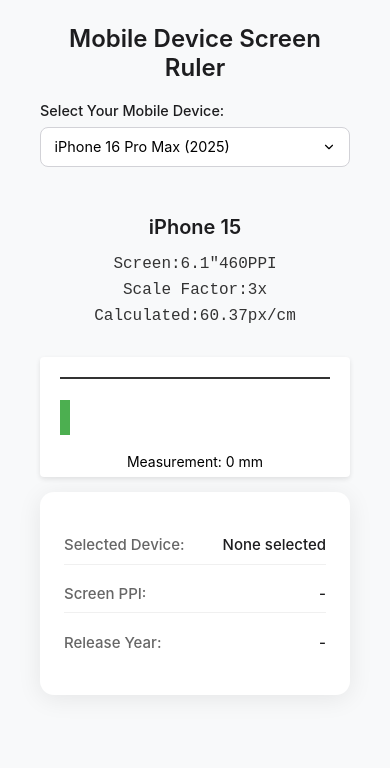
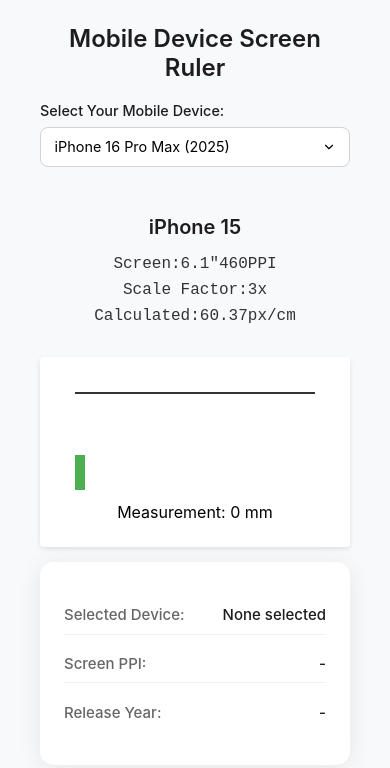
Before and after one commit to minhbachdl3004/accurate-size-ruler, a website: page index.html in a window 390 px wide. Drawn offline with Linux system fonts and the light colour scheme.

Commit message:
fix responsive

```diff
--- a/script.js
+++ b/script.js
@@ -37,7 +37,6 @@
     ipods: [
         { id: 'ipod-touch-7', name: 'iPod touch (7th gen)', screenSize: 4, scaleFactor: 2, ppi: 326, year: 2019 },
         { id: 'ipod-touch-6', name: 'iPod touch (6th gen)', screenSize: 4, scaleFactor: 2, ppi: 326, year: 2015 },
-        { id: 'ipod-touch-5', name: '::contentReference[oaicite:0]{index=0'}
     ],
     samsung: [
         { id: 'galaxy-s21-ultra', name: 'Samsung Galaxy S21 Ultra', screenSize: 6.8, scaleFactor: 4, ppi: 515, year: 2021 },
--- a/styles.css
+++ b/styles.css
@@ -192,7 +192,7 @@
     font-weight: 500;
 }
 
-@media (max-width: 400px) {
+@media (max-width: 300px) {
     body {
         padding: 1.5rem;
     }
```
